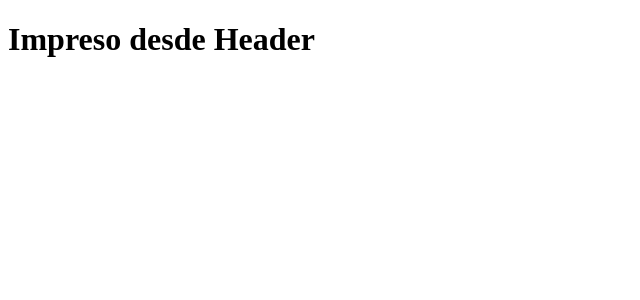
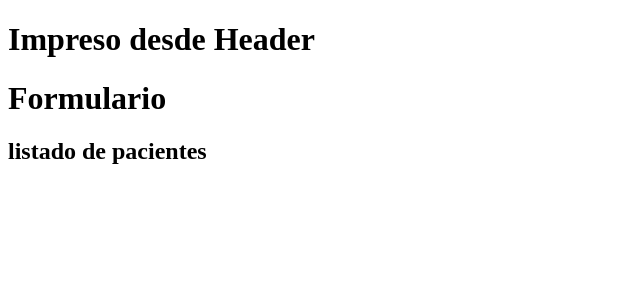
Before and after one commit to yorman40k/citas-react, a React (Vite) app: page / in a window 1280 px wide. Shown: the top 300 px of the page, without its empty margins (0-640 px from the left). Built offline with nearby package versions, Linux system fonts and the light colour scheme.

Commit message:
wip: create two new components and they have been added to App.jsx file

```diff
--- a/src/App.jsx
+++ b/src/App.jsx
@@ -1,10 +1,14 @@
+import Formulario from "./components/Formulario"
 import Header from "./components/Header"
+import PacientsList from "./components/PacientsList"
 
 function App() {
 
   return (
     <>
       <Header/>
+      <Formulario/>
+      <PacientsList/>
     </>
   )
 }
--- /dev/null
+++ b/src/components/Formulario.jsx
@@ -0,0 +1,9 @@
+const Formulario = () => {
+  return (
+    <>
+        <h1>Formulario</h1>
+    </>
+  )
+}
+
+export default Formulario
--- /dev/null
+++ b/src/components/PacientsList.jsx
@@ -0,0 +1,9 @@
+function PacientsList() {
+  return (
+    <>
+        <h2>listado de pacientes</h2>
+    </>
+  )
+}
+
+export default PacientsList
```
